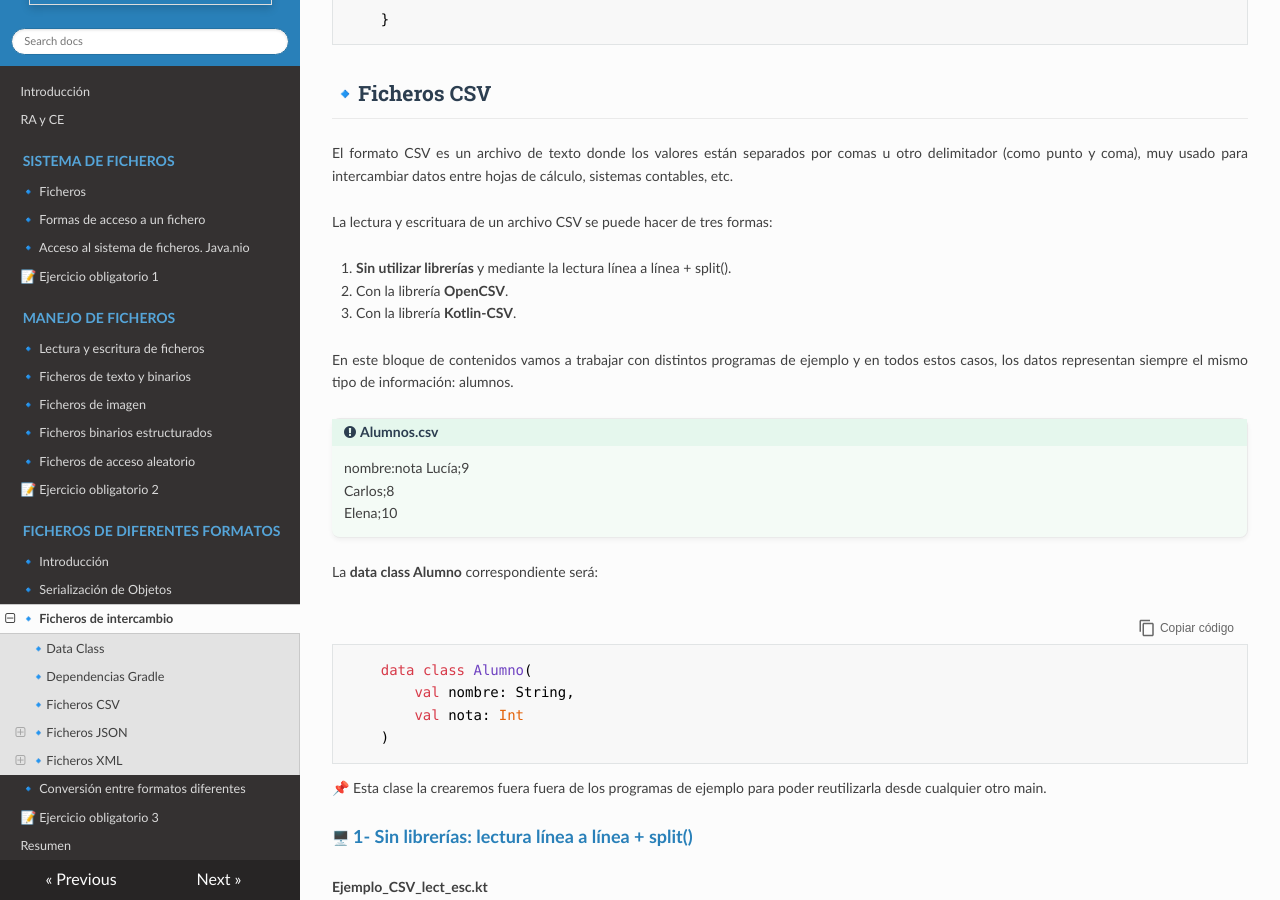
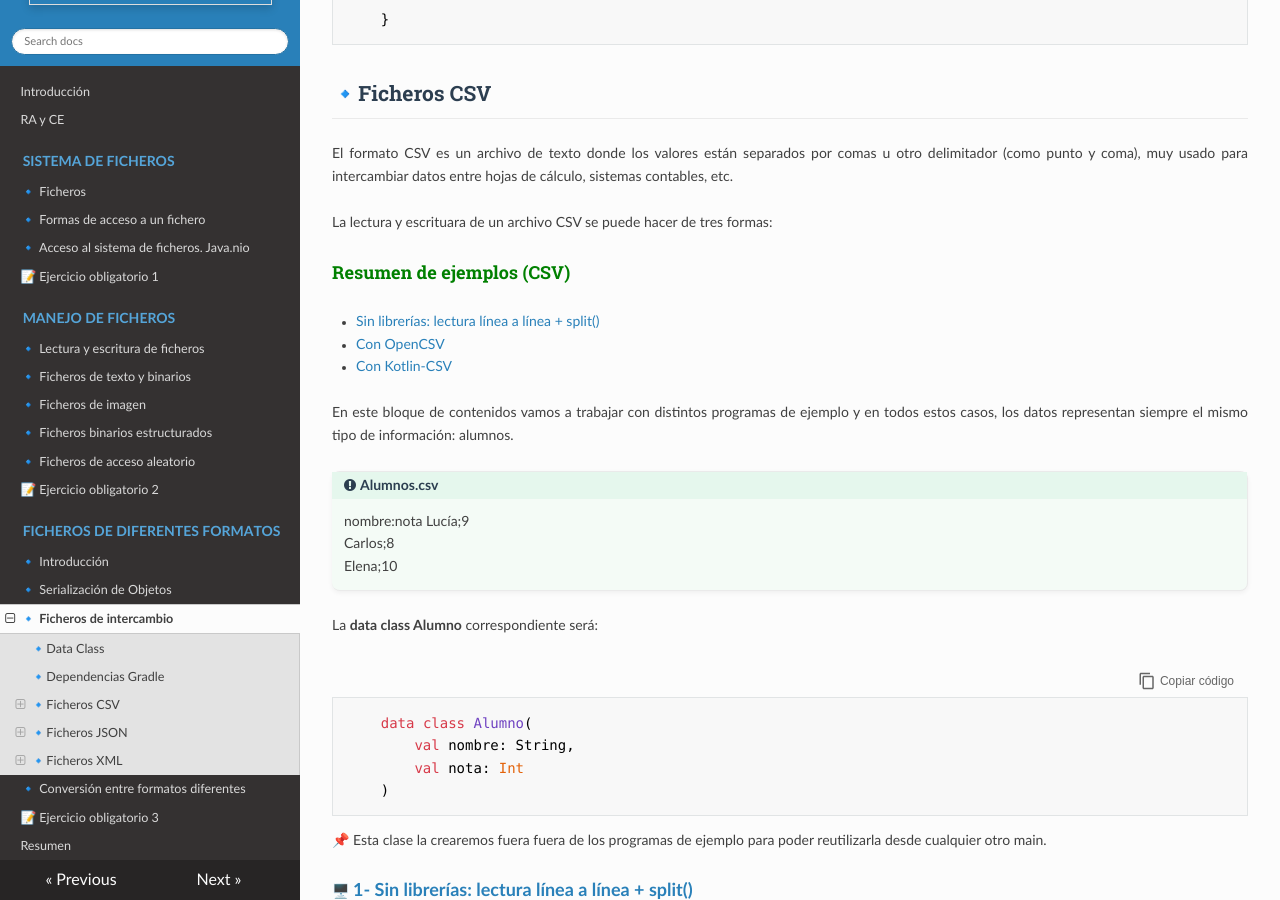
Before and after one commit to asalvadorc/AD_Ficheros_, an MkDocs documentation site: the page built from docs/T3_Formatos_diferentes/ficheros_intercambio.md, in a window 1280 px wide and 900 px high, scrolled down 2958 px. Built offline with MkDocs 1.6.1, drawn with Linux system fonts in a browser that asks for light colours; nearby versions of some CDN libraries; some of the changed text lies outside the part shown.

Commit message:
ejemplos

```diff
--- a/docs/T3_Formatos_diferentes/ficheros_intercambio.md
+++ b/docs/T3_Formatos_diferentes/ficheros_intercambio.md
@@ -100,12 +100,16 @@ El formato CSV es un archivo de texto donde los valores están separados por com
 
 La lectura y escrituara de un archivo CSV se puede hacer de tres formas:
 
-1. **Sin utilizar librerías** y mediante la lectura línea a línea + split().
-2. Con la librería **OpenCSV**.
-3. Con la librería **Kotlin-CSV**.
+### Resumen de ejemplos (CSV) {.verde}
+
+- [Sin librerías: lectura línea a línea + split()](#csv-sin-librerias)
+- [Con OpenCSV](#csv-opencsv)
+- [Con Kotlin-CSV](#csv-kotlincsv)
+
 
 
 En este bloque de contenidos vamos a trabajar con distintos programas de ejemplo y en todos estos casos, los datos representan siempre el mismo tipo de información: alumnos.
+
 
 !!!Tip "Alumnos.csv"
     nombre:nota
@@ -126,6 +130,8 @@ La **data class Alumno** correspondiente será:
 
 
 🖥️ **1- Sin librerías: lectura línea a línea + split()**{.azul}
+
+<a id="csv-sin-librerias"></a>
 
 **Ejemplo_CSV_lect_esc.kt**
 
@@ -237,6 +243,8 @@ La finalidad del ejercicio es entender cómo funciona internamente un CSV y cóm
 !!!Tip ""
     **CSVReader** y **CSVWriter** son clases Java, pensadas originalmente para Java, aunque se pueden usar desde Kotlin.
 
+<a id="csv-opencsv"></a>
+
 **Ejempo_OpenCSV_lect_esc.kt**
 
 Este ejemplo realiza la misma tarea que el anterior, pero utilizando la librería `OpenCSV`, que simplifica la lectura y escritura de archivos CSV.
@@ -327,6 +335,8 @@ Tradicionalmente, en entornos Java se ha utilizado la librería OpenCSV para lee
 |             | `writeAllWithHeader(data, File)` | `csvWriter().writeAllWithHeader(listOf(mapOf("nombre" to "Elena", "nota" to "10")), File("salida.csv"))` |
 | **Configuración** | `delimiter`, `quoteChar`, etc. | `csvReader { delimiter = ';' }` |
 
+
+<a id="csv-kotlincsv"></a>
 
 **Ejempo_KotlinCSV_lect_esc.kt**
 
@@ -424,6 +434,12 @@ Esto proporciona importantes **ventajas**:
 ✔️ Conversión directa entre JSON y objetos Kotlin.
 ✔️ Código más limpio y mantenible.
 ✔️ Mayor seguridad de tipos, detectando errores en tiempo de compilación.
+
+### Resumen de ejemplos (JSON) {.verde}
+
+- [kotlinx.serialization: objeto JSON](#json-kserialization)
+- [Jackson: objeto JSON](#json-jackson)
+- [Jackson: lista JSON](#json-lista-jackson)
 
 ### 🔹 kotlinx.serialization
 
@@ -573,6 +589,8 @@ Anota la clase como **serializable**.
         @Serializable
         data class Persona(val nombre: String, val edad: Int)
 
+
+<a id="json-kserialization"></a>
 
 🖥️ **Ejemplo_JSON_KSerialization.kt**
 
@@ -798,6 +816,8 @@ Dependencia Gradle:
             data class Persona(val nombre: String, val edad: Int)
 
 
+<a id="json-jackson"></a>
+
 🖥️ **Ejemplo_JSON_jackson.kt**
 
 
@@ -867,6 +887,8 @@ La finalidad del ejercicio es comprobar cómo Jackson simplifica la conversión
             }
         ]
 
+
+<a id="json-lista-jackson"></a>
 
 🖥️ **Ejemplo_listaJSON_jackson.kt**
 
@@ -946,6 +968,12 @@ La mejor forma de trabajar con XML en **Kotlin** es utlizar la librería **DOM**
 
 - DOM	-> Estándar Java, sin dependencias.	Requiere muchas líneas de código para hacer algo relativamente simple.
 - JDOM2 ->	API más amigable para desarrolladores.	Requiere añadir una librería externa.
+
+### Resumen de ejemplos (XML) {.verde}
+
+- [JDOM2: objeto a XML](#xml-objeto-a-xml)
+- [JDOM2: XML a objeto](#xml-a-objeto)
+- [Jackson XML: serialización/deserialización](#xml-jackson)
 
 ### 🔹JDOM2
 
@@ -1101,6 +1129,8 @@ Vamos a generar el siguiente archivo XML utilizando dos ejemplos, uno se encarga
         data class Alumno(val nombre: String, val nota: Int)
 
 
+<a id="xml-objeto-a-xml"></a>
+
 🖥️ **Ejemplo_Objeto_a_XML.kt**: Leemos el objeto Alumno y lo convertimos en fichero xml (alumnos.xml).
 
 
@@ -1153,6 +1183,8 @@ La finalidad del ejercicio es entender cómo pasar de objetos Kotlin a un ficher
             println("Archivo XML creado con éxito.")
         }
 
+
+<a id="xml-a-objeto"></a>
 
 🖥️ **Ejemplo_XML_a_Objeto.kt**: Leemos el archivo alumnos.xml y lo convertimos a objeto.
 
@@ -1263,6 +1295,8 @@ Creamos la clase contenedora **ListaAlumnos**, que actúa como puente entre el X
                 val alumno: List<Alumno> = emptyList()
             )
 
+<a id="xml-jackson"></a>
+
  🖥️ **Ejemplo_XML_Jackson.kt**
 
 
```
